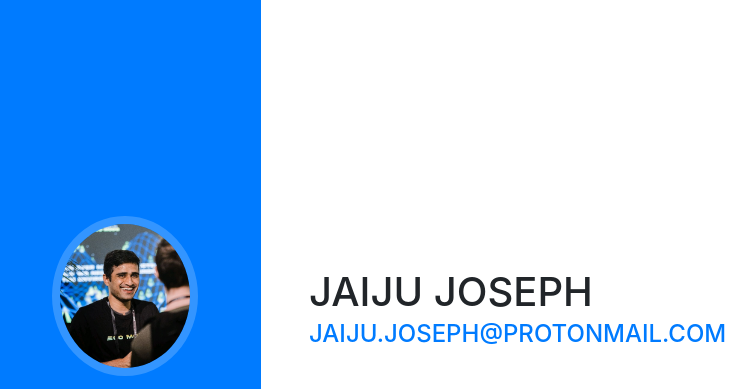
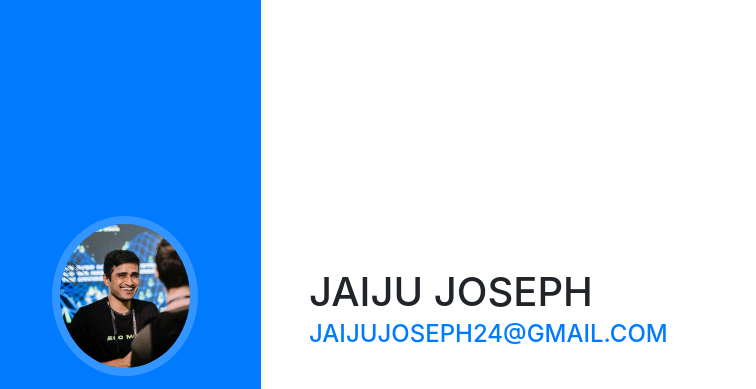
Before and after one commit to jay242/jay242.github.io, a website with bundled scripts: page index.html in a window 1280 px wide. Shown: the top 389 px of the page, without its empty margins (11-767 px from the left). Built offline with nearby package versions, Linux system fonts and the light colour scheme; a web font is replaced by a local one.

```diff
--- a/index.html
+++ b/index.html
@@ -67,7 +67,7 @@
             <span class="mb-0">Joseph</span>
           </h1>
           <div class="subheading mb-5">
-            <a href="mailto:name@email.com">jaiju.joseph@protonmail.com</a>
+            <a href="mailto:name@email.com">jaijujoseph24@gmail.com</a>
           </div>
           <p class="lead mb-5">Product Manager At Elisa Polystar.</p>
           <div class="social-icons">
```
